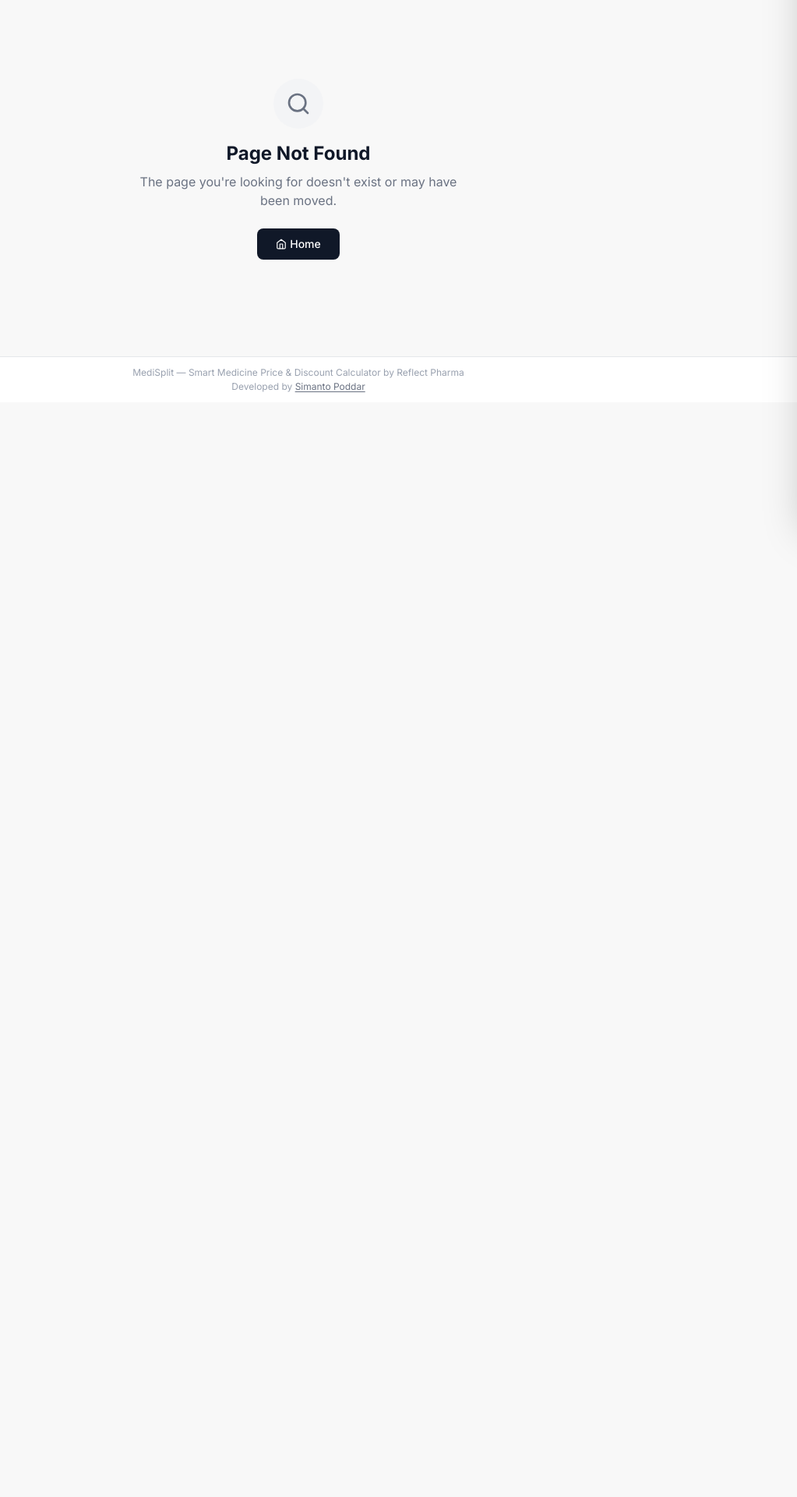
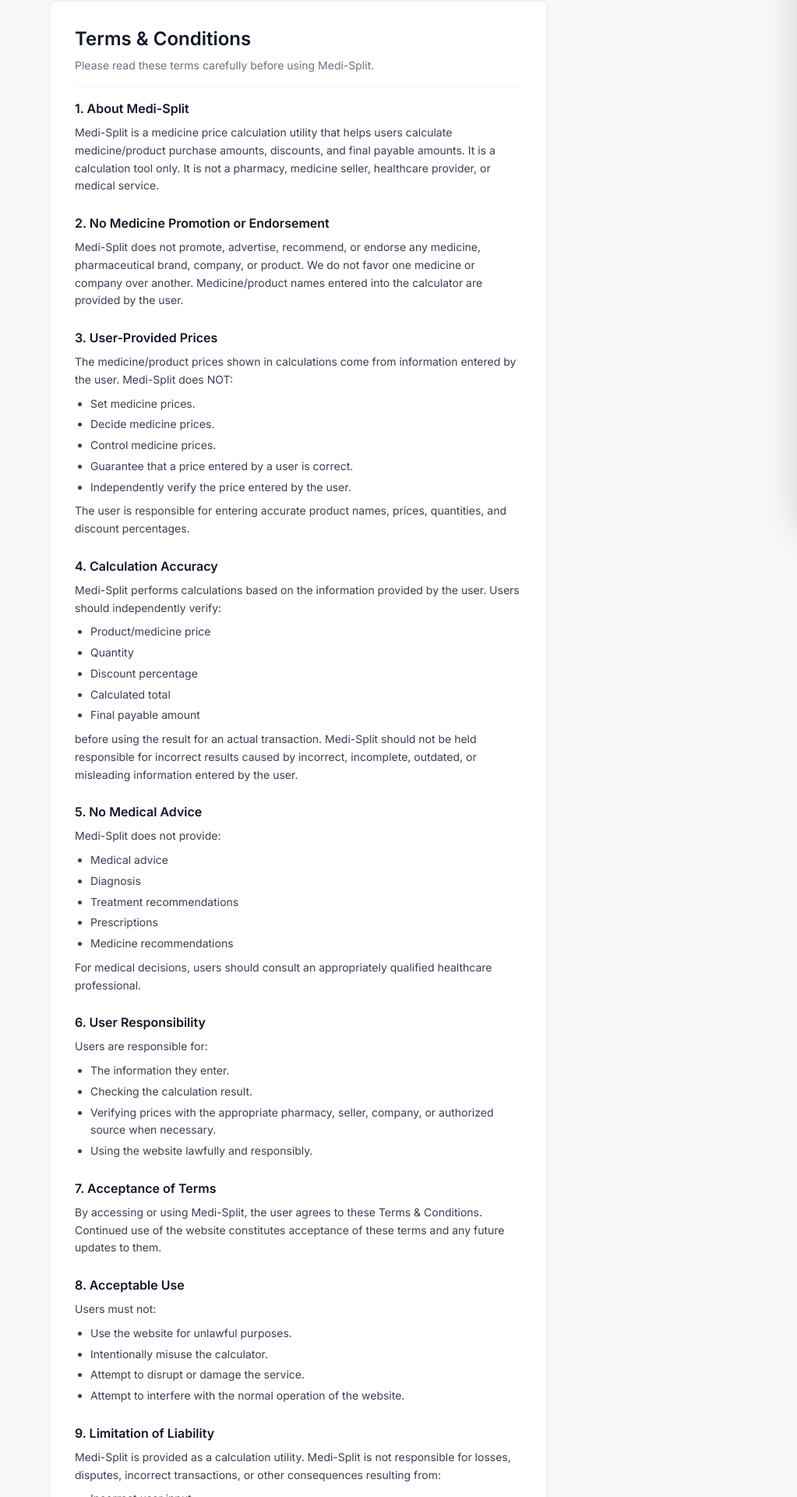
Before and after one commit to SIMANTO-PODDAR/Medi-Split, a Next.js app: page /terms-and-conditions in a window 1280 px wide. Before the commit this address had no page. Shown: the part 132-2052 px from the top of the page at 78% size, without its empty margins (257-1280 px from the left). Before the commit the page ends 800 px from the top, so only its background shows below. Built offline with nearby package versions, Linux system fonts and the light colour scheme.

Commit message:
add Terms And Conditions page

```diff
--- a/next.config.ts
+++ b/next.config.ts
@@ -3,6 +3,7 @@
 const nextConfig: NextConfig = {
   /* config options here */
   reactCompiler: true,
+  allowedDevOrigins: ["10.141.48.65"], // for devlopment only
 };
 
 export default nextConfig;
--- /dev/null
+++ b/src/app/(pages)/terms-and-conditions/layout.tsx
@@ -0,0 +1,14 @@
+import type { Metadata } from "next";
+
+export const metadata: Metadata = {
+  title: "Terms & Conditions | MediSplit",
+  description: "Read the Terms & Conditions for using Medi-Split, a smart medicine price and discount calculator.",
+};
+
+export default function TermsAndConditionsLayout({
+  children,
+}: {
+  children: React.ReactNode;
+}) {
+  return <>{children}</>;
+}
--- /dev/null
+++ b/src/app/(pages)/terms-and-conditions/page.tsx
@@ -0,0 +1,157 @@
+export default function TermsAndConditionsPage() {
+  return (
+    <div className="flex-1 flex flex-col">
+      <main className="flex-1 max-w-2xl mx-auto w-full px-4 py-4 sm:py-6">
+        <div className="bg-white border border-gray-200 rounded-lg p-5 sm:p-8 space-y-6">
+          <div className="border-b border-gray-100 pb-4 mb-4">
+            <h1 className="text-xl sm:text-2xl font-semibold text-gray-900 mb-2">
+              Terms & Conditions
+            </h1>
+            <p className="text-sm text-gray-500">
+              Please read these terms carefully before using Medi-Split.
+            </p>
+          </div>
+
+          <section className="space-y-2">
+            <h2 className="text-base font-semibold text-gray-900">
+              1. About Medi-Split
+            </h2>
+            <p className="text-gray-700 text-sm leading-relaxed">
+              Medi-Split is a medicine price calculation utility that helps users calculate medicine/product purchase amounts, discounts, and final payable amounts. It is a calculation tool only. It is not a pharmacy, medicine seller, healthcare provider, or medical service.
+            </p>
+          </section>
+
+          <section className="space-y-2">
+            <h2 className="text-base font-semibold text-gray-900">
+              2. No Medicine Promotion or Endorsement
+            </h2>
+            <p className="text-gray-700 text-sm leading-relaxed">
+              Medi-Split does not promote, advertise, recommend, or endorse any medicine, pharmaceutical brand, company, or product. We do not favor one medicine or company over another. Medicine/product names entered into the calculator are provided by the user.
+            </p>
+          </section>
+
+          <section className="space-y-2">
+            <h2 className="text-base font-semibold text-gray-900">
+              3. User-Provided Prices
+            </h2>
+            <p className="text-gray-700 text-sm leading-relaxed mb-2">
+              The medicine/product prices shown in calculations come from information entered by the user. Medi-Split does NOT:
+            </p>
+            <ul className="list-disc list-outside ml-5 text-gray-700 text-sm leading-relaxed space-y-1">
+              <li>Set medicine prices.</li>
+              <li>Decide medicine prices.</li>
+              <li>Control medicine prices.</li>
+              <li>Guarantee that a price entered by a user is correct.</li>
+              <li>Independently verify the price entered by the user.</li>
+            </ul>
+            <p className="text-gray-700 text-sm leading-relaxed mt-2">
+              The user is responsible for entering accurate product names, prices, quantities, and discount percentages.
+            </p>
+          </section>
+
+          <section className="space-y-2">
+            <h2 className="text-base font-semibold text-gray-900">
+              4. Calculation Accuracy
+            </h2>
+            <p className="text-gray-700 text-sm leading-relaxed mb-2">
+              Medi-Split performs calculations based on the information provided by the user. Users should independently verify:
+            </p>
+            <ul className="list-disc list-outside ml-5 text-gray-700 text-sm leading-relaxed space-y-1">
+              <li>Product/medicine price</li>
+              <li>Quantity</li>
+              <li>Discount percentage</li>
+              <li>Calculated total</li>
+              <li>Final payable amount</li>
+            </ul>
+            <p className="text-gray-700 text-sm leading-relaxed mt-2">
+              before using the result for an actual transaction. Medi-Split should not be held responsible for incorrect results caused by incorrect, incomplete, outdated, or misleading information entered by the user.
+            </p>
+          </section>
+
+          <section className="space-y-2">
+            <h2 className="text-base font-semibold text-gray-900">
+              5. No Medical Advice
+            </h2>
+            <p className="text-gray-700 text-sm leading-relaxed mb-2">
+              Medi-Split does not provide:
+            </p>
+            <ul className="list-disc list-outside ml-5 text-gray-700 text-sm leading-relaxed space-y-1">
+              <li>Medical advice</li>
+              <li>Diagnosis</li>
+              <li>Treatment recommendations</li>
+              <li>Prescriptions</li>
+              <li>Medicine recommendations</li>
+            </ul>
+            <p className="text-gray-700 text-sm leading-relaxed mt-2">
+              For medical decisions, users should consult an appropriately qualified healthcare professional.
+            </p>
+          </section>
+
+          <section className="space-y-2">
+            <h2 className="text-base font-semibold text-gray-900">
+              6. User Responsibility
+            </h2>
+            <p className="text-gray-700 text-sm leading-relaxed mb-2">
+              Users are responsible for:
+            </p>
+            <ul className="list-disc list-outside ml-5 text-gray-700 text-sm leading-relaxed space-y-1">
+              <li>The information they enter.</li>
+              <li>Checking the calculation result.</li>
+              <li>Verifying prices with the appropriate pharmacy, seller, company, or authorized source when necessary.</li>
+              <li>Using the website lawfully and responsibly.</li>
+            </ul>
+          </section>
+
+          <section className="space-y-2">
+            <h2 className="text-base font-semibold text-gray-900">
+              7. Acceptance of Terms
+            </h2>
+            <p className="text-gray-700 text-sm leading-relaxed">
+              By accessing or using Medi-Split, the user agrees to these Terms & Conditions. Continued use of the website constitutes acceptance of these terms and any future updates to them.
+            </p>
+          </section>
+
+          <section className="space-y-2">
+            <h2 className="text-base font-semibold text-gray-900">
+              8. Acceptable Use
+            </h2>
+            <p className="text-gray-700 text-sm leading-relaxed mb-2">
+              Users must not:
+            </p>
+            <ul className="list-disc list-outside ml-5 text-gray-700 text-sm leading-relaxed space-y-1">
+              <li>Use the website for unlawful purposes.</li>
+              <li>Intentionally misuse the calculator.</li>
+              <li>Attempt to disrupt or damage the service.</li>
+              <li>Attempt to interfere with the normal operation of the website.</li>
+            </ul>
+          </section>
+
+          <section className="space-y-2">
+            <h2 className="text-base font-semibold text-gray-900">
+              9. Limitation of Liability
+            </h2>
+            <p className="text-gray-700 text-sm leading-relaxed mb-2">
+              Medi-Split is provided as a calculation utility. Medi-Split is not responsible for losses, disputes, incorrect transactions, or other consequences resulting from:
+            </p>
+            <ul className="list-disc list-outside ml-5 text-gray-700 text-sm leading-relaxed space-y-1">
+              <li>Incorrect user input.</li>
+              <li>Incorrect medicine/product prices entered by users.</li>
+              <li>Incorrect quantities or discount percentages.</li>
+              <li>Failure to independently verify calculated results.</li>
+              <li>Reliance on the calculator without checking the underlying information.</li>
+            </ul>
+          </section>
+
+          <section className="space-y-2">
+            <h2 className="text-base font-semibold text-gray-900">
+              10. Changes to These Terms
+            </h2>
+            <p className="text-gray-700 text-sm leading-relaxed">
+              Medi-Split may update these Terms & Conditions when necessary. Users should review the page periodically, and continued use of the website after an update means acceptance of the updated terms.
+            </p>
+          </section>
+        </div>
+      </main>
+    </div>
+  );
+}
--- a/src/sections/Footer/Footer.tsx
+++ b/src/sections/Footer/Footer.tsx
@@ -4,7 +4,7 @@
       <div className="max-w-2xl mx-auto px-4 py-3 text-center space-y-0.5">
         <p className="text-xs text-gray-400">
           MediSplit — Smart Medicine Price & Discount Calculator by Reflect
-          Pharma
+          Pharma. All rights reserved.
         </p>
         <p className="text-xs text-gray-400">
           Developed by{" "}
--- a/src/sections/Header/Header.tsx
+++ b/src/sections/Header/Header.tsx
@@ -5,7 +5,7 @@
 import { AiOutlineMenuFold, AiOutlineClose } from "react-icons/ai";
 
 import { FiHome, FiBookmark } from "react-icons/fi";
-import { IoLanguageSharp } from "react-icons/io5";
+import { IoLanguageSharp, IoNewspaperOutline } from "react-icons/io5";
 import { IoLogoAndroid } from "react-icons/io";
 import { FaQuestion } from "react-icons/fa6";
 import { FaMapSigns } from "react-icons/fa";
@@ -25,6 +25,11 @@
     name: "How To Use",
     href: "/how-to-use",
     icon: FaQuestion,
+  },
+  {
+    name: "Terms",
+    href: "/terms-and-conditions",
+    icon: IoNewspaperOutline,
   },
   {
     name: "Developer's Info",
```
